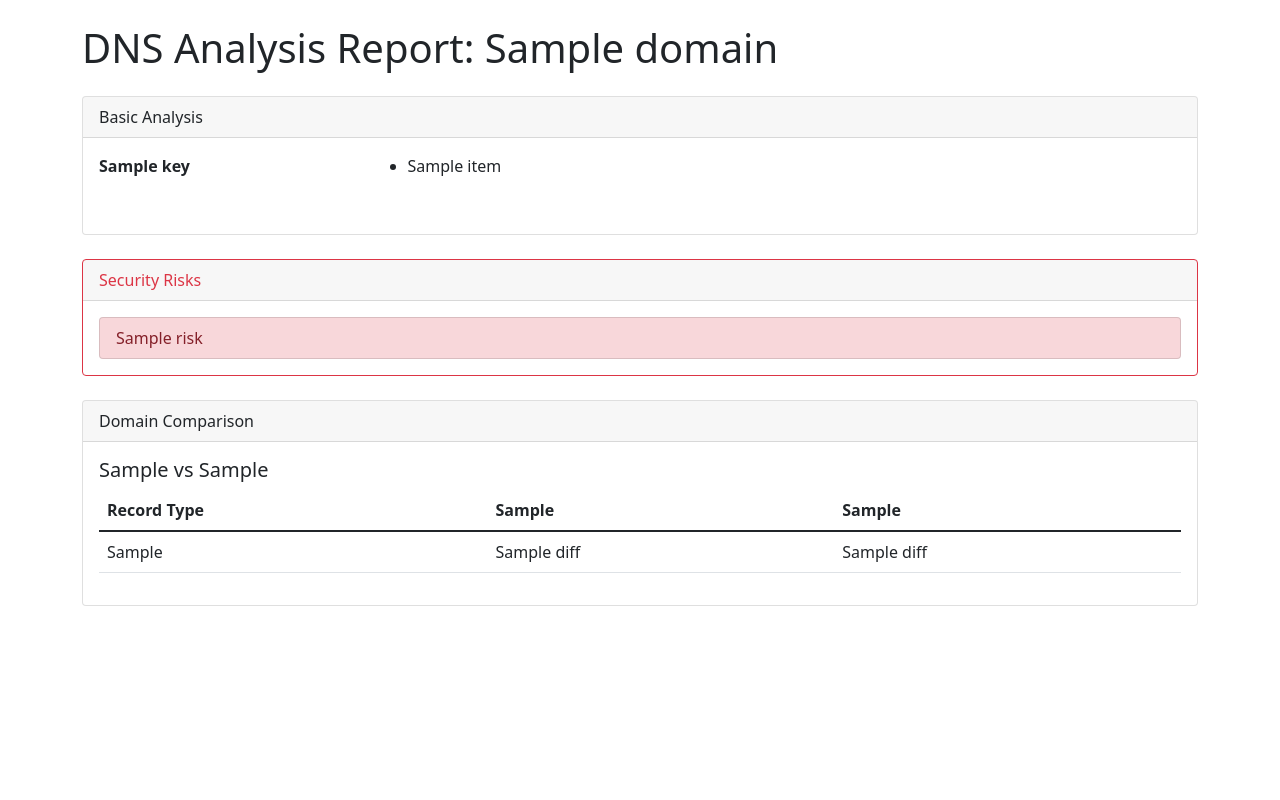
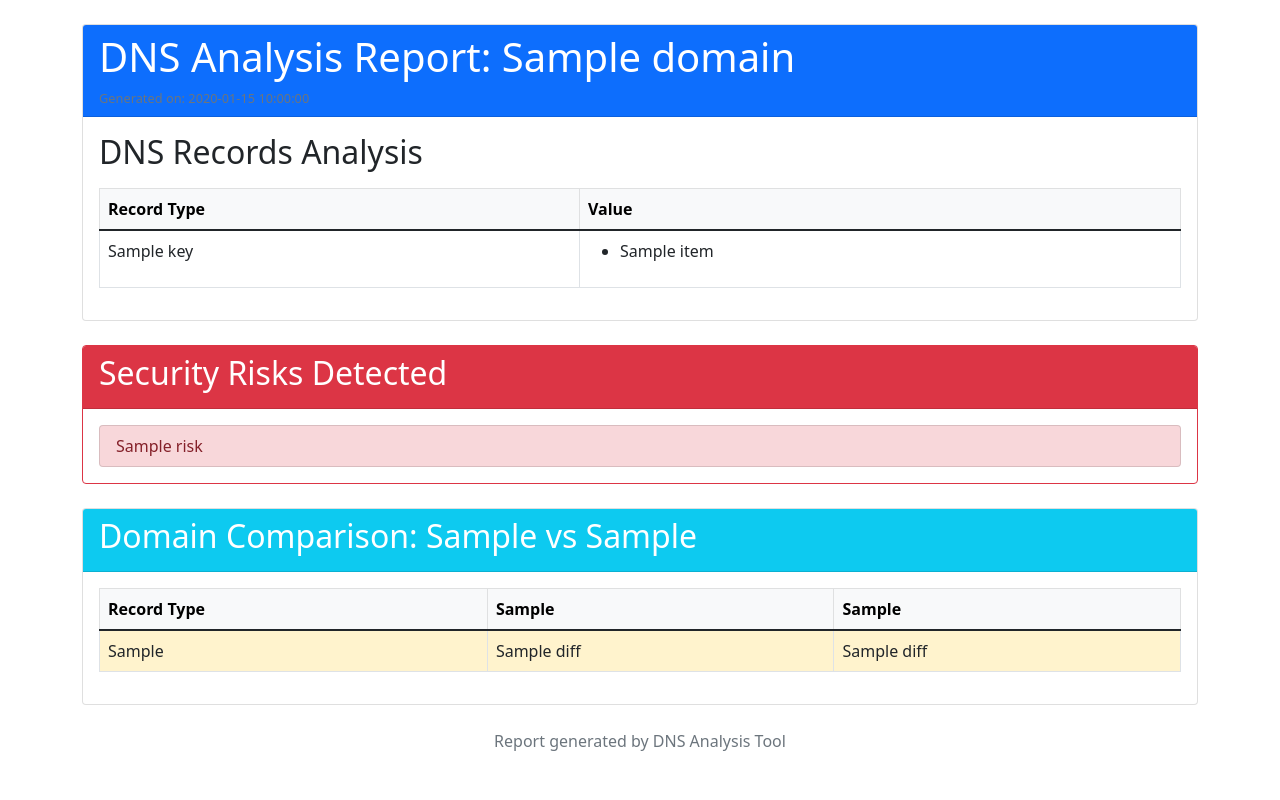
Before and after one commit to fazelucq1/DNS-Analysis-Tool, a Python web app: template dns_analyzer/templates/report_template.html in a window 1280 px wide. Run offline with Jinja, Linux system fonts and the light colour scheme; the template is opened without the code that fills it: most values are stand-ins (such as "Sample title", 1, 10 or a date in 2020).

Commit message:
Update report_template.html

```diff
--- a/dns_analyzer/templates/report_template.html
+++ b/dns_analyzer/templates/report_template.html
@@ -1,19 +1,38 @@
 <!DOCTYPE html>
-<html>
+<html lang="en">
 <head>
+    <meta charset="UTF-8">
+    <meta name="viewport" content="width=device-width, initial-scale=1.0">
     <title>DNS Report - {{ domain }}</title>
     <link href="https://cdn.jsdelivr.net/npm/bootstrap@5.1.3/dist/css/bootstrap.min.css" rel="stylesheet">
+    <style>
+        .vulnerability { background-color: #ffe6e6; }
+        .comparison-diff { background-color: #fff3cd; }
+        .timestamp { font-size: 0.8em; color: #6c757d; }
+    </style>
 </head>
 <body class="container mt-4">
-    <h1 class="mb-4">DNS Analysis Report: {{ domain }}</h1>
+    <div class="card mb-4">
+        <div class="card-header bg-primary text-white">
+            <h1>DNS Analysis Report: {{ domain }}</h1>
+            <div class="timestamp">Generated on: {{ timestamp }}</div>
+        </div>
 
-    <div class="card mb-4">
-        <div class="card-header">Basic Analysis</div>
         <div class="card-body">
-            <dl class="row">
+            <h2 class="mb-3">DNS Records Analysis</h2>
+            <div class="table-responsive">
+                <table class="table table-bordered">
+                    <thead class="table-light">
+                        <tr>
+                            <th>Record Type</th>
+                            <th>Value</th>
+                        </tr>
+                    </thead>
+                    <tbody>
                         {% for key, value in analysis.items() %}
-                <dt class="col-sm-3">{{ key }}</dt>
-                <dd class="col-sm-9">
+                        <tr {% if 'risk' in key.lower() %}class="vulnerability"{% endif %}>
+                            <td>{{ key }}</td>
+                            <td>
                                 {% if value is iterable and value is not string %}
                                     <ul>
                                         {% for item in value %}
@@ -23,15 +42,20 @@
                                 {% else %}
                                     {{ value }}
                                 {% endif %}
-                </dd>
+                            </td>
+                        </tr>
                         {% endfor %}
-            </dl>
+                    </tbody>
+                </table>
+            </div>
         </div>
     </div>
 
     {% if risks %}
     <div class="card border-danger mb-4">
-        <div class="card-header text-danger">Security Risks</div>
+        <div class="card-header text-white bg-danger">
+            <h2>Security Risks Detected</h2>
+        </div>
         <div class="card-body">
             <ul class="list-group">
                 {% for risk in risks %}
@@ -44,11 +68,13 @@
 
     {% if comparison %}
     <div class="card mb-4">
-        <div class="card-header">Domain Comparison</div>
+        <div class="card-header bg-info text-white">
+            <h2>Domain Comparison: {{ comparison.domain1 }} vs {{ comparison.domain2 }}</h2>
+        </div>
         <div class="card-body">
-            <h5>{{ comparison.domain1 }} vs {{ comparison.domain2 }}</h5>
-            <table class="table">
-                <thead>
+            <div class="table-responsive">
+                <table class="table table-bordered">
+                    <thead class="table-light">
                         <tr>
                             <th>Record Type</th>
                             <th>{{ comparison.domain1 }}</th>
@@ -57,7 +83,7 @@
                     </thead>
                     <tbody>
                         {% for diff in comparison.differences %}
-                    <tr>
+                        <tr class="comparison-diff">
                             <td>{{ diff.record_type }}</td>
                             <td>{{ diff[comparison.domain1] }}</td>
                             <td>{{ diff[comparison.domain2] }}</td>
@@ -67,6 +93,11 @@
                 </table>
             </div>
         </div>
+    </div>
     {% endif %}
+
+    <footer class="text-center mt-4 mb-2 text-muted">
+        Report generated by DNS Analysis Tool
+    </footer>
 </body>
 </html>
```
Lines whose indentation alone changed are shown as unchanged.
